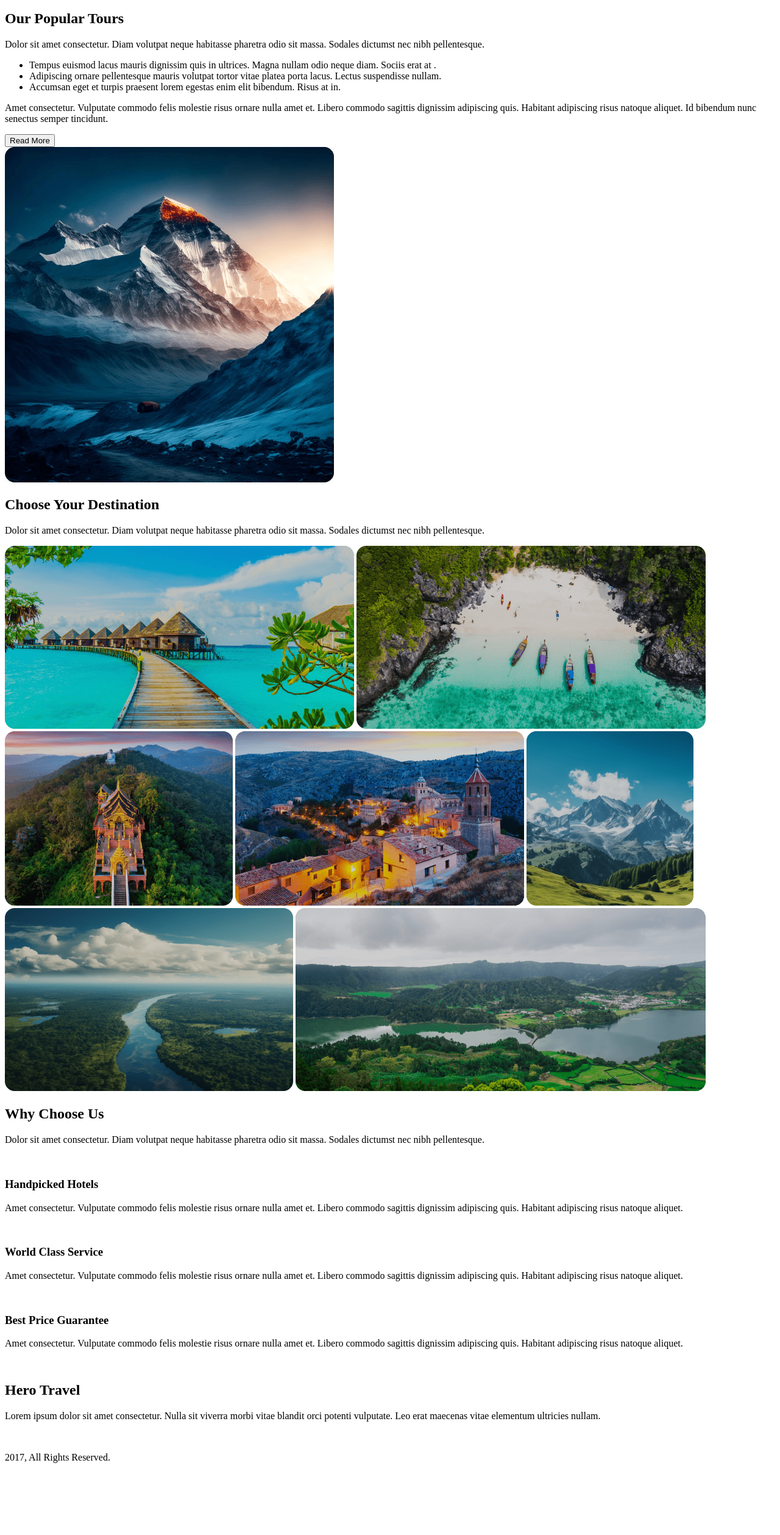
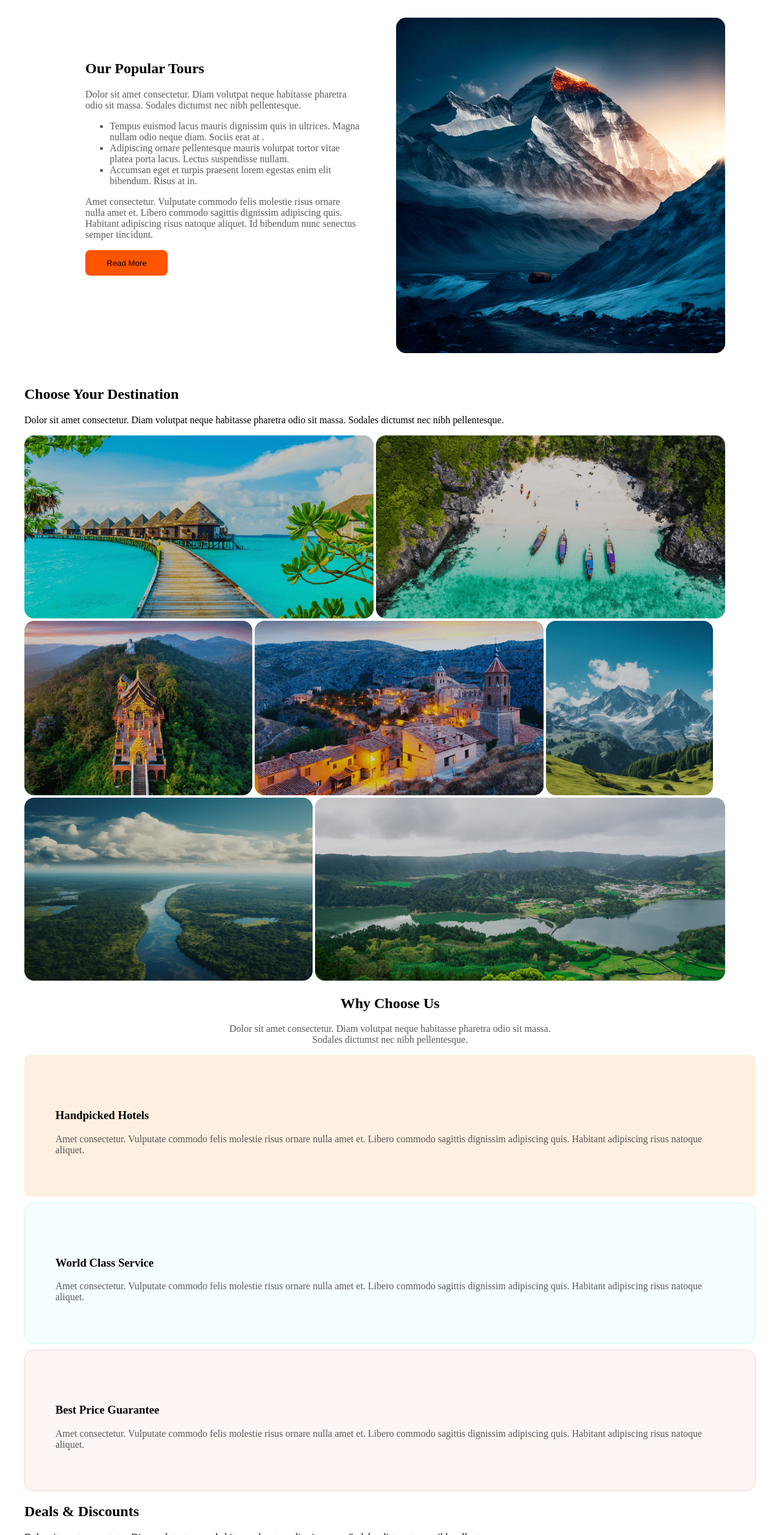
Before and after one commit to Fazla-Hasan/Secend-Assainment, a plain HTML site: page index.html in a window 1280 px wide. Shown: the part 283-2800 px from the top of the page at 61% size. Before the commit the page ends 2698 px from the top, so only its background shows below. Drawn offline with Linux system fonts and the light colour scheme.

Commit message:
added some css

```diff
--- a/2nd assainment/2nd assainment.css
+++ b/2nd assainment/2nd assainment.css
@@ -1,6 +1,88 @@
+nav{
+    display: flex;
+    justify-content: space-between;
+}
+
+
+main{
+    max-width: 1200px;
+    margin: 0 auto;
+}
+/* frist-section-div */
+.section-one{
+    display: flex;
+    justify-content: center;
+    margin: 50px;
+}
+.frist-section-div{
+    max-width: 800px;
+    margin: 50px;
+    margin-right: 60px;
+}
+.frist-peregrap{
+    color: rgba(19, 19, 24, 0.70);
+}
+.frist-ul{
+    color: rgba(19, 19, 24, 0.70);
+    /* padding: 8px; */
+    gap: 5px;
+}
+.section-one-2nd-p{
+    color: rgba(19, 19, 24, 0.70);
+}
+.secend-button{
+    border-radius: 8px;
+    background: #FF5400;
+    padding: 14px 34px 13px 35px;
+    border-style: none;
+}
 
 
 
-.top-banner{
-    background-image: ;
+
+
+
+
+
+/* section-three */
+
+.section-three-1st-div{
+    text-align: center;
 }
+.section-three p{
+    color: rgba(19, 19, 24, 0.70);
+}
+.section-three-2nd-div{
+    border: 1px solid  rgba(251, 181, 99, 0.05);
+    border-radius: 8px;
+    background: rgba(251, 181, 99, 0.20);
+    padding: 50px;
+    margin-top: 10px;
+    margin-bottom: 10px;
+}
+.section-three-3rd-div{
+    border-radius: 16px;
+    border: 1px solid rgba(41, 206, 246, 0.20);
+    background: rgba(41, 206, 246, 0.05);
+    padding: 50px;
+    margin-top: 10px;
+}
+.section-three-4th-div{
+    border: 1px solid rgba(233, 68, 68, 0.20);
+    border-radius: 16px;
+    background: rgba(233, 68, 68, 0.05);
+    padding: 50px;
+    margin-top: 10px;
+    margin-bottom: 10px;
+}
+
+
+
+
+
+
+/* footer section */
+
+hr{
+    max-width: 900px;
+}
--- a/index.html
+++ b/index.html
@@ -3,7 +3,7 @@
 <head>
     <meta charset="UTF-8">
     <meta name="viewport" content="width=device-width, initial-scale=1.0">
-    <title>Document</title>
+    <title>Secend Assainment</title>
     <link rel="stylesheet" href="2nd assainment/2nd assainment.css">
 </head>
 <body>
@@ -12,7 +12,7 @@
         <nav class="top-heading-point">
             <div>
                 <img src="Images/Group 40071 (2).png" alt="">
-                <h2>Visiting <span>Travel</span></h2>
+                <h2 >Visiting <span class="">Travel</span></h2>
             </div>
             <div>
                 <a href="#">Home</a>
@@ -35,17 +35,17 @@
         <!-- section-one -->
 
         <section class="section-one">
-            <div>
+            <div class="frist-section-div">
                 <h2>Our Popular Tours</h2>
-                <p>Dolor sit amet consectetur. Diam volutpat neque habitasse pharetra odio sit massa. Sodales dictumst nec nibh pellentesque.</p>
-                <ul>
+                <p class="frist-peregrap">Dolor sit amet consectetur. Diam volutpat neque habitasse pharetra odio sit massa. Sodales dictumst nec nibh pellentesque.</p>
+                <ul class="frist-ul">
                     <li>Tempus euismod lacus mauris dignissim quis in ultrices. Magna nullam odio neque diam. Sociis erat at .</li>
                     <li>Adipiscing ornare pellentesque mauris volutpat tortor vitae platea porta lacus. Lectus suspendisse nullam.</li>
                     <li> Accumsan eget et turpis praesent lorem egestas enim elit bibendum. Risus at in.</li>
                 </ul>
-                <p>Amet consectetur. Vulputate commodo felis molestie risus
+                <p class="section-one-2nd-p">Amet consectetur. Vulputate commodo felis molestie risus
                     ornare nulla amet et. Libero commodo sagittis dignissim adipiscing quis. Habitant adipiscing risus natoque aliquet. Id bibendum nunc senectus semper tincidunt. </p>
-                    <button>Read More</button>
+                    <button class="secend-button">Read More</button>
             </div>
             <div>
                 <img src="Images/Rectangle 4.png" alt="">
@@ -56,7 +56,7 @@
 
         <section class="section-two">
             <div>
-                <h1>Choose Your Destination</h1>
+                <h2>Choose Your Destination</h2>
                 <p>Dolor sit amet consectetur. Diam volutpat neque habitasse pharetra odio sit massa. Sodales dictumst nec nibh pellentesque.</p>
             </div>
             <div>
@@ -73,41 +73,97 @@
         <!-- Section Three -->
 
         <section class="section-three">
-            <div>
+            <div class="">
+                <div class="section-three-1st-div">
                     <h2>Why Choose Us</h2>
-                <p>Dolor sit amet consectetur. Diam volutpat neque habitasse pharetra odio sit massa. Sodales dictumst nec nibh pellentesque.</p>
+                    <p>Dolor sit amet consectetur. Diam volutpat neque habitasse pharetra odio sit massa. <br> Sodales dictumst nec nibh pellentesque.</p>
                 </div>
-            <div class="">
+                <div class="section-three-2nd-div">
                     <img src="" alt="">
                     <h3>Handpicked Hotels</h3>
                     <p>Amet consectetur. Vulputate commodo felis molestie risus  ornare nulla amet et. Libero commodo sagittis dignissim adipiscing quis. Habitant adipiscing risus natoque aliquet. </p>
                 </div>
-            <div class="">
+                <div class="section-three-3rd-div">
                     <img src="" alt="">
                     <h3>World Class Service</h3>
                     <p>Amet consectetur. Vulputate commodo felis molestie risus  ornare nulla amet et. Libero commodo sagittis dignissim adipiscing quis. Habitant adipiscing risus natoque aliquet. </p>
                 </div>
-            <div class="">
+                <div class="section-three-4th-div">
                     <img src="" alt="">
                     <h3>Best Price Guarantee</h3>
                     <p>Amet consectetur. Vulputate commodo felis molestie risus  ornare nulla amet et. Libero commodo sagittis dignissim adipiscing quis. Habitant adipiscing risus natoque aliquet. </p>
                 </div>
+            </div>
+        </section>
+
+        <!-- Section-Four -->
+
+        <section class="section-four">
+            <div>
+                <h2>Deals & Discounts</h2>
+                <p>Dolor sit amet consectetur. Diam volutpat neque habitasse pharetra odio sit massa. Sodales dictumst nec nibh pellentesque.</p>
+            </div>
+            <div>
+                <img src="Images/Group 39.png" alt="">
+                <img src="Images/Group 40.png" alt="">
+                <img src="Images/Group 39.png" alt="">
+            </div>
+            <button>See All Packages</button>
+        </section>
+
+        <!-- Section-Five -->
+
+        <section class="section-five">
+            <div>
+                <h2>A Simple Perfect Place To Get Lost</h2>
+                <p>Amet consectetur. Vulputate commodo felis molestie risus  ornare nulla amet et. Libero commodo sagittis dignissim adipiscing quis. </p>
+                <ul>
+                    <li>Adipiscing ornare pellentesque mauris volutpat tortor vitae platea porta lacus. Lectus suspendisse nullam.</li>
+                    <li>Adipiscing ornare pellentesque mauris volutpat tortor vitae platea porta lacus. Lectus suspendisse nullam.</li>
+                </ul>
+                <button>See More</button>
+            </div>
+        </section>
+
+        <!-- Section Six -->
+
+        <section class="section-six">
+            <div>
+                <h4>Newsletter</h4>
+                <p>Get your daily dose of travel news & tips. Sign up today!</p>
+                <input type="text" placeholder="Enter your name">
+                <input type="text" placeholder="Enter your email">
+                <button>Subscribe</button>
+            </div>
+            <div>
+                <img src="Images/Rectangle 8 (1).png" alt="">
+            </div>
         </section>
     </main>
 
+    <footer>
         <!-- Finishing Part -->
-
-    <footer>
        <div class="finishing-part">
-        <img src="" alt="">
+        <img src="Images/Group 40071 (2).png" alt="">
         <h2>Hero Travel</h2>
         <p>Lorem ipsum dolor sit amet consectetur. Nulla sit viverra morbi vitae blandit orci potenti vulputate. Leo erat maecenas vitae elementum ultricies nullam. </p>
         <img src="" alt="">
         <img src="" alt="">
         <img src="" alt="">
         <img src="" alt="">
+        <hr>
         <p>2017, All Rights Reserved.</p>
        </div>
     </footer>
 </body>
 </html>
+
+
+
+
+<!-- <h2>Visiting Travel</h2> -->
+<!-- <h2>Our Popular Tours</h2> -->
+<!-- <h2>Choose Your Destination</h2> -->
+<!-- <h2>Deals & Discounts</h2> -->
+<!-- <h2>Why Choose Us</h2> -->
+<!-- <h2>A Simple Perfect Place To Get Lost</h2> -->
```
Lines whose indentation alone changed are shown as unchanged.
